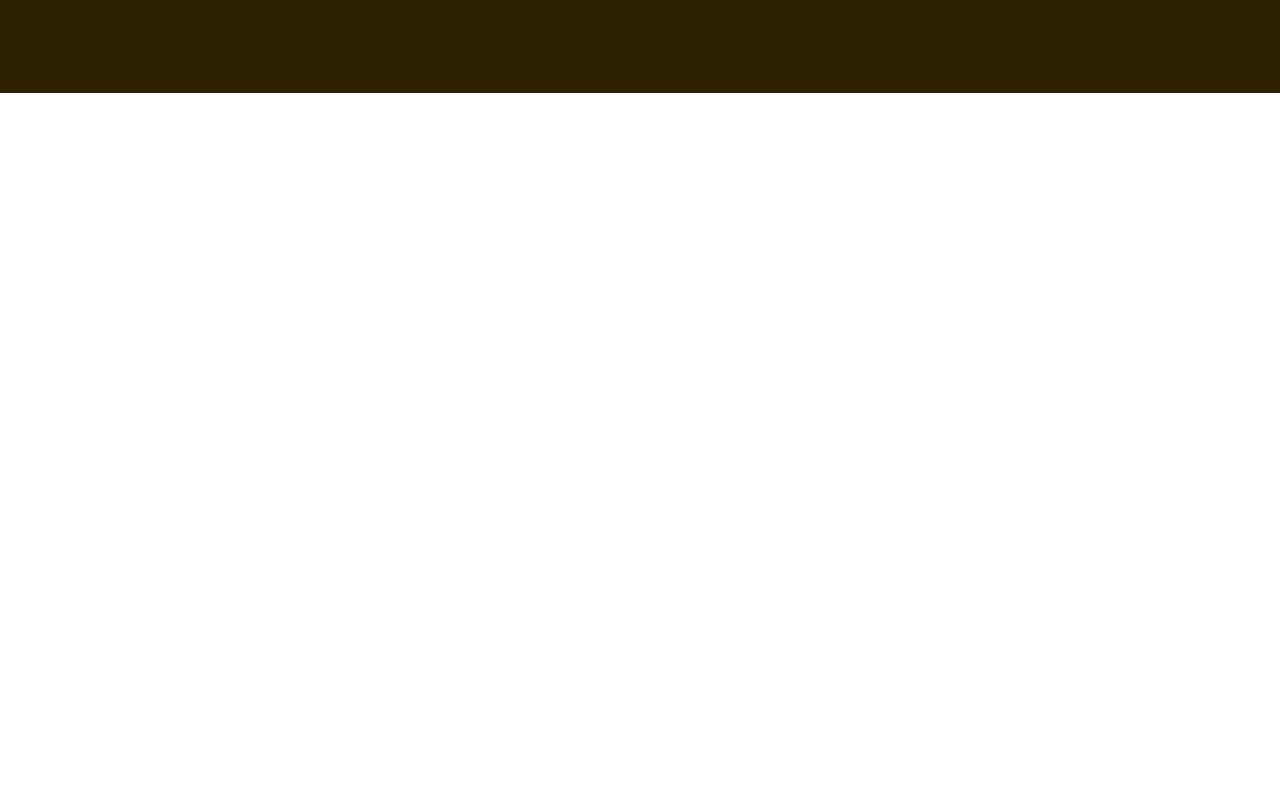
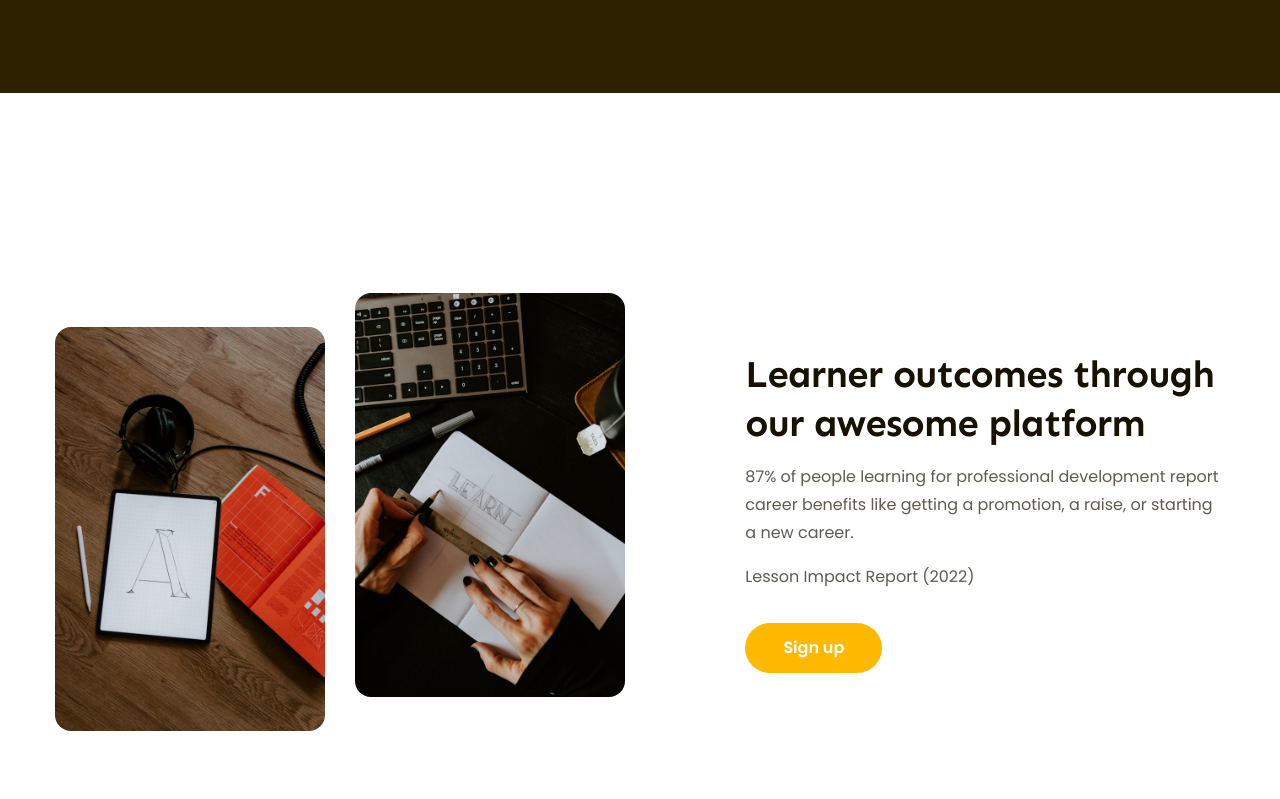
Before and after one commit to DucNgoc1824/project1, a plain HTML site: page index.html in a window 1280 px wide. Shown: the part 2218-3017 px from the top of the page. Drawn offline with Linux system fonts and the light colour scheme.

Commit message:
feature done

```diff
--- a/assets/css/style.css
+++ b/assets/css/style.css
@@ -354,12 +354,12 @@ a {
   padding: 96px 0;
   background: #2e2100;
 }
-.feedback-item{
+.feedback-item {
   display: flex;
   width: 100%;
   flex-shrink: 0;
 }
-.feedback-list{
+.feedback-list {
   display: flex;
   overflow: hidden;
 }
@@ -395,7 +395,7 @@ a {
   background: #634700;
   cursor: pointer;
 }
-.feedback-item .dot.active{
+.feedback-item .dot.active {
   background: var(--primary-color);
   cursor: default;
 }
@@ -409,3 +409,43 @@ a {
   font-style: italic;
   line-height: 1.54;
 }
+/* features */
+.features {
+  margin-top: 135px;
+  padding: 65px 0;
+}
+.features .body {
+  display: flex;
+  justify-content: space-between;
+}
+.features .body .images {
+  display: flex;
+  gap: 30px;
+}
+.features .images img {
+  width: 270px;
+  height: 404px;
+  object-fit: cover;
+  border-radius: 16px;
+}
+.features .lower {
+  margin-top: 34px;
+}
+.features .content {
+  width: 41%;
+  display: flex;
+  flex-direction: column;
+  justify-content: center;
+}
+.features .desc {
+  margin-top: 16px;
+  color: #5f5b53;
+  font-size: 1.6rem;
+  line-height: 1.75;
+}
+.features .cta-btn {
+  width: 137px;
+  height: 50px;
+  background: var(--primary-color);
+  margin-top: 32px;
+}
--- a/index.html
+++ b/index.html
@@ -279,6 +279,24 @@
                 </div>
             </div>
         </div>
+        <!-- features -->
+        <div class="features">
+            <div class="main-content">
+                <div class="body">
+                    <div class="images">
+                        <img class="lower" src="./assets/img/learn1.jpg" alt="Learner outcomes through our awesome platform">
+                        <img src="./assets/img/learn2.jpg" alt="Learner outcomes through our awesome platform">
+                    </div>
+                    <div class="content">
+                        <h2 class="heading-lv2">Learner outcomes through our awesome platform</h2>
+                        <p class="desc">87% of people learning for professional development report career benefits like
+                            getting a promotion, a raise, or starting a new career.</p>
+                        <p class="desc">Lesson Impact Report (2022)</p>
+                        <a href="#!" class="btn cta-btn">Sign up</a>
+                    </div>
+                </div>
+            </div>
+        </div>
     </main>
 </body>
 
```
Also changed, not shown: assets/img/learn1.jpg (added), assets/img/learn2.jpg (added).
